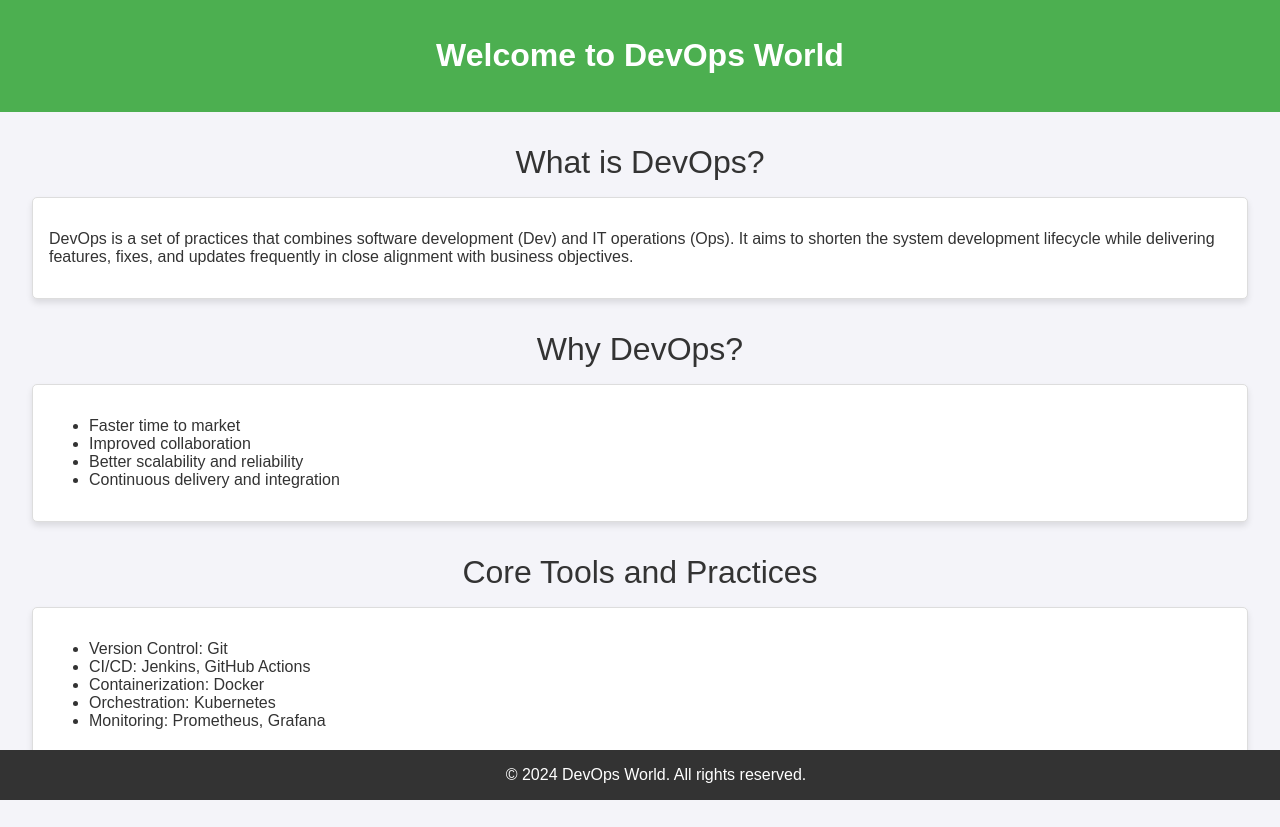
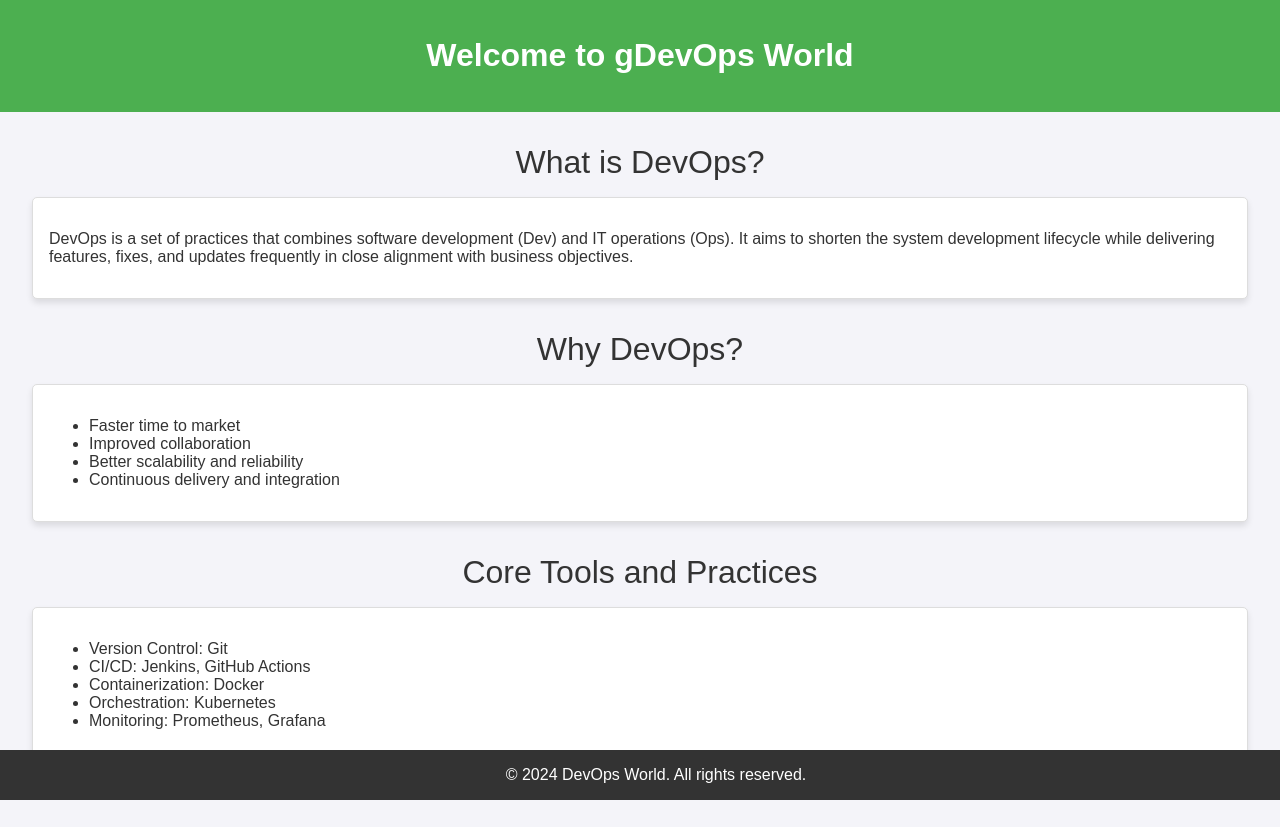
Before and after one commit to Sabzali2003/jenkins, a plain HTML site: page index.html in a window 1280 px wide. Drawn offline with Linux system fonts and the light colour scheme.

Commit message:
Update index.html

```diff
--- a/index.html
+++ b/index.html
@@ -50,7 +50,7 @@
 </head>
 <body>
     <header>
-        <h1>Welcome to DevOps World</h1>
+        <h1>Welcome to gDevOps World</h1>
     </header>
     <main>
         <section>
```
